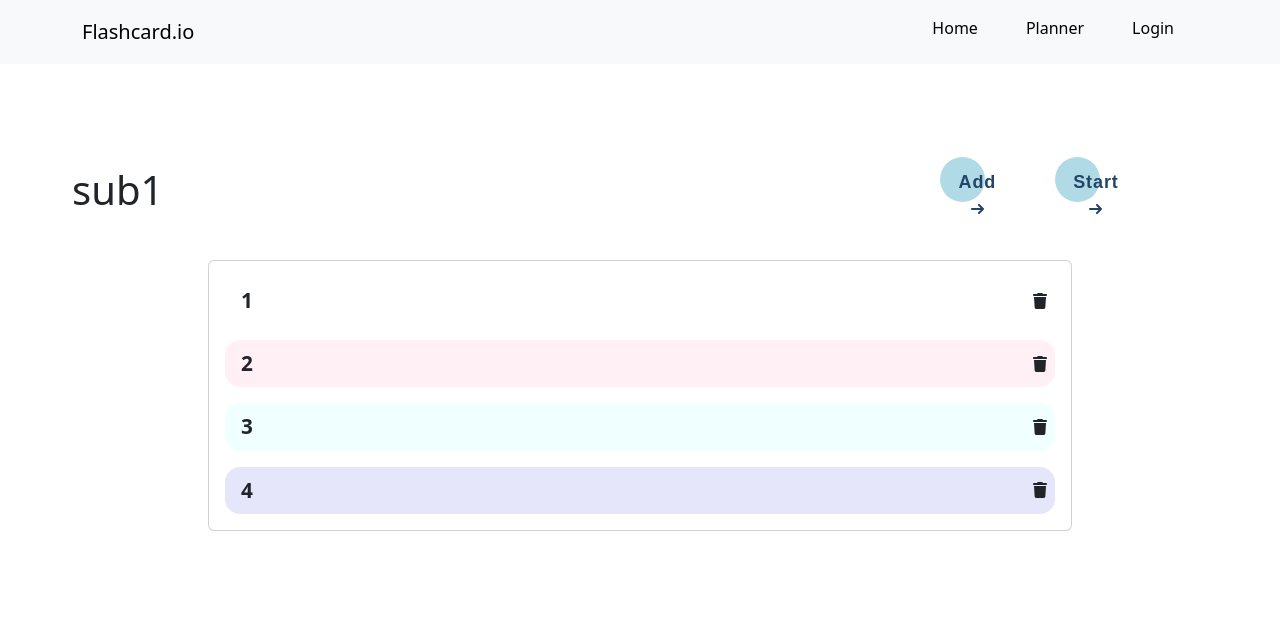
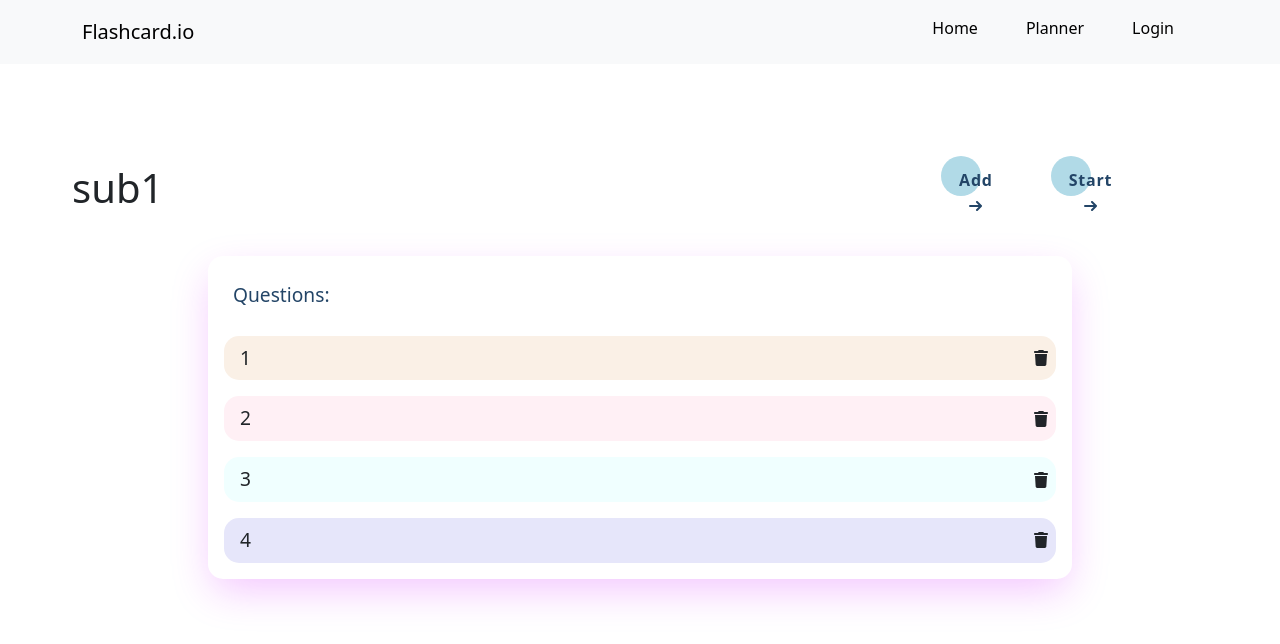
Before and after one commit to HanzilaH/flashcards, a React (Create React App) app in the folder client/: page / in a window 1280 px wide. Shown: the top 644 px of the page. Built offline with nearby package versions, Linux system fonts and the light colour scheme.

Commit message:
more styling on the subjectview page

```diff
--- a/client/src/components/Subjectview.jsx
+++ b/client/src/components/Subjectview.jsx
@@ -67,21 +67,24 @@ const Subjectview = (props) => {
       return (
         <div
           key={element.id}
-          className={`d-flex m-2 ${
+          className={`d-flex m-2 question-list-item ${
             removeElementRef[element.id] ? "remove-element-animation" : ""
           }`}
         >
           <div className="flex-grow-1">
             <div
               onClick={() => onQuestionClick(element)}
-              className="list-group-item question bg-transparent border-0"
+              className="list-group-item question  bg-transparent border-0"
             >
               {element.question}
             </div>
           </div>
 
           <div className="p-2 bg-transparent d-flex align-items-center justify-content-center">
-            <div onClick={() => handleRemoveElement(element)}>
+            <div
+              onClick={() => handleRemoveElement(element)}
+              className="trash-bin"
+            >
               <FontAwesomeIcon icon={faTrash} />
             </div>
           </div>
@@ -127,7 +130,8 @@ const Subjectview = (props) => {
         </div>
 
         <div className="d-flex justify-content-center">
-          <div className="card w-75">
+          <div className="card w-75 question-list-card">
+            <div id="question-label">Questions:</div>
             <ul id="question-list" className="m-2 list-group ">
               {questionArray}
             </ul>
--- a/client/src/styles/Subjectview.css
+++ b/client/src/styles/Subjectview.css
@@ -25,16 +25,16 @@
     display: block;
     border-radius: 50px;
     background: #b1dae7;
-    width: 45px;
-    height: 45px;
+    width: 40px;
+    height: 40px;
     transition: all 0.3s ease;
    }
 
    .subject-view-button span {
     position: relative;
-    font-family: "Ubuntu", sans-serif;
-    font-size: 18px;
-    font-weight: 700;
+    /* font-family: "Ubuntu", sans-serif; */
+    font-size: 1em;
+    font-weight: 600;
     letter-spacing: 0.05em;
     color: #234567;
    }
@@ -73,31 +73,37 @@
     margin-top: 3%;
     /* min-width: 100%; */
     max-width: 85vw;
+    border: 0;
 
 }
 
 #question-list div {
-    /* margin: 10px;  */
     border-radius: 15px;
   }
 
-#question-list div:nth-child(4n - 2) {
+  .question-list-item:nth-child(4n-3) {
+    background: linen;
+}
+
+ .question-list-item:nth-child(4n - 2) {
     background: lavenderblush;
   }
 
-  #question-list div:nth-child(4n - 1) {
+  .question-list-item:nth-child(4n - 1) {
     background: azure;
   }
 
-  #question-list div:nth-child(4n) {
+  .question-list-item:nth-child(4n) {
     background: lavender;
   }
 
 .list-group-item {
-	font-weight: 600;
-	font-size: 1.3rem;
+	font-weight: 400;
+	font-size: 1.2rem;
     width: 100%;
+
 }
+
 
 
 
@@ -105,6 +111,8 @@
 .question:hover {
     border-color: #008bf8;
     box-shadow: 0 4px 18px 0 rgba(0, 0, 0, 0.25);
+    margin-left: 6px;
+
    }
 
 .remove-element-animation{
@@ -112,3 +120,29 @@
   transition: transform 1s ease; /* Animation duration and easing */
   transform: scaleY(0);
 }
+
+
+.card.question-list-card{
+  min-height: 200px;
+
+  /* color: white; */
+  border-radius: 15px;
+  border: 0;
+  box-shadow: #d11bff42 0 15px 40px -5px;
+}
+
+#question-label{
+  margin: 25px 15px 10px 25px;
+  font-size: 1.2rem;
+  color:#234567
+}
+
+
+.trash-bin {
+  cursor: pointer;
+}
+
+.trash-bin:hover {
+  background-color: lightcoral;
+  color: white;
+}
```
